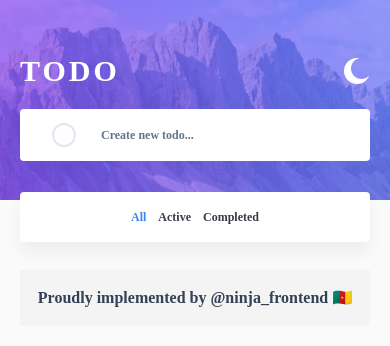
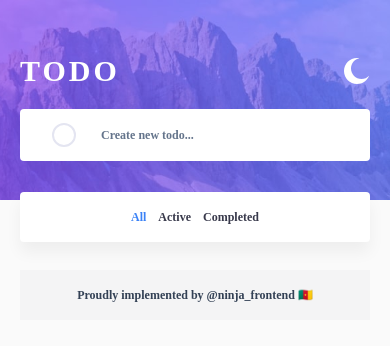
Before and after one commit to yannmarc/frontendninja-todo-list, a React (Create React App) app: page / in a window 390 px wide. Shown: the top 346 px of the page. Built offline with nearby package versions, Linux system fonts and the light colour scheme; the HTML template or start-up script is replaced by a standard one.

Commit message:
update of footer

```diff
--- a/src/App.jsx
+++ b/src/App.jsx
@@ -233,7 +233,7 @@ const App = () => {
                     ))
                 }
             </div>
-            <div className="py-4 text-center bg-zinc-100 text-slate-700 font-semibold mt-7">
+            <div className="py-4 text-center bg-zinc-100 text-slate-700 font-semibold mt-7 text-[12px] md:text-[14px] lg:text-base">
                 <p>Proudly implemented by <a href="twitter.com/ninja_frontend">@ninja_frontend 🇨🇲</a></p>
             </div>
           </footer>
```
